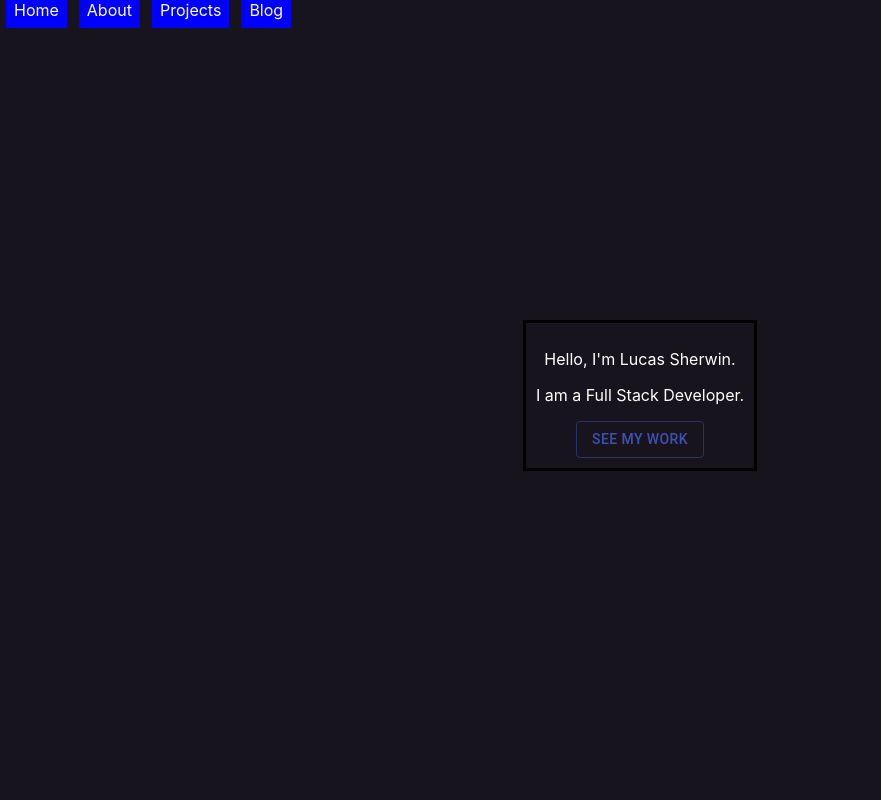
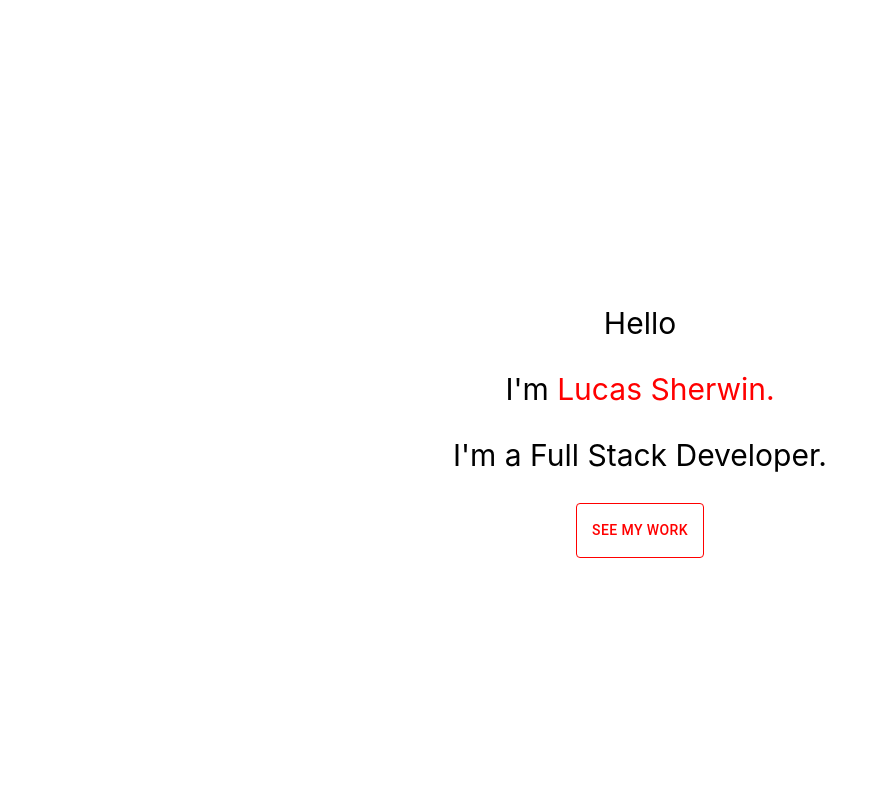
Before and after one commit to lucassherwin/lucas-portfolio, a React (Create React App) app: page / in a window 1280 px wide. Shown: the top 800 px of the page, without its empty margins (0-881 px from the left). Built offline with nearby package versions, Linux system fonts and the light colour scheme.

Commit message:
working on css

```diff
--- a/src/App.css
+++ b/src/App.css
@@ -1,7 +1,82 @@
 body {
   padding: 0;
   margin: 0;
-  background-color: #17141d;
-  /* background-color: white; */
-  color: white;
 }
+
+.helloFade {
+  margin-top: 25px;
+  font-size: 21px;
+  text-align: center;
+
+  -webkit-animation: fadein 2s; /* Safari, Chrome and Opera > 12.1 */
+     -moz-animation: fadein 2s; /* Firefox < 16 */
+      -ms-animation: fadein 2s; /* Internet Explorer */
+       -o-animation: fadein 2s; /* Opera < 12.1 */
+          animation: fadein 2s;
+}
+
+.nameFade {
+  /* margin-top: 25px;
+  font-size: 21px;
+  text-align: center; */
+
+  -webkit-animation: namefadein 2s; /* Safari, Chrome and Opera > 12.1 */
+     -moz-animation: namefadein 2s; /* Firefox < 16 */
+      -ms-animation: namefadein 2s; /* Internet Explorer */
+       -o-animation: namefadein 2s; /* Opera < 12.1 */
+          animation: namefadein 2s;
+}
+
+.fsFade {
+  margin-top: 25px;
+  font-size: 21px;
+  text-align: center;
+
+  -webkit-animation: fadein 2s; /* Safari, Chrome and Opera > 12.1 */
+     -moz-animation: fadein 2s; /* Firefox < 16 */
+      -ms-animation: fadein 2s; /* Internet Explorer */
+       -o-animation: fadein 2s; /* Opera < 12.1 */
+          animation: fadein 2s;
+}
+
+@keyframes fadein {
+  from { opacity: 0; }
+  to   { opacity: 1; }
+  /* 0% { opacity: 0; }
+  50% { opacity: 0; }
+  100% { opacity: 1; } */
+
+}
+
+@keyframes namefadein {
+  /* from { opacity: 0; }
+  to   { opacity: 1; } */
+  0% { opacity: 0; }
+  50% { opacity: 0.25; }
+  100% { opacity: 1; }
+
+}
+
+/* Firefox < 16 */
+@-moz-keyframes fadein {
+  from { opacity: 0; }
+  to   { opacity: 1; }
+}
+
+/* Safari, Chrome and Opera > 12.1 */
+@-webkit-keyframes fadein {
+  from { opacity: 0; }
+  to   { opacity: 1; }
+}
+
+/* Internet Explorer */
+@-ms-keyframes fadein {
+  from { opacity: 0; }
+  to   { opacity: 1; }
+}
+
+/* Opera < 12.1 */
+@-o-keyframes fadein {
+  from { opacity: 0; }
+  to   { opacity: 1; }
+}
--- a/src/App.js
+++ b/src/App.js
@@ -12,11 +12,11 @@ import './card.css';
 const App = () => {
   return (
     <div>
-        <Navbar />
-        <HomePage />
-        <About />
-        <Projects />
-        <Blog />
+      {/* <Navbar /> */}
+      <HomePage />
+      <About />
+      <Projects />
+      <Blog />
     </div>
   );
 }
--- a/src/components/HomePage.js
+++ b/src/components/HomePage.js
@@ -13,10 +13,28 @@ const Home = styled.div`
 
 const Welcome = styled.div`
   position: absolute;
-  top: 40%;
-  border: 3px solid black;
-  padding: 10px
+  top: 25%;
+  padding: 80px
 `;
+
+const Text = styled.p`
+  color: black;
+  font-size: 30px;
+`;
+
+export default function HomePage() {
+  return (
+    <Home id='home'>
+      <Welcome>
+        <Text className='helloFade'>Hello</Text>
+        <Text className='nameFade'>I'm <span style={{color: 'red'}}>Lucas Sherwin.</span></Text>
+        <Text className='fsFade'>I'm a Full Stack Developer.</Text>
+        <Button style={{height: 55, color: 'red', border: '1px solid red'}} variant='outlined' color='primary' onClick={() => scroller.scrollTo('about', {smooth: true, duration: 1000})}>See my work</Button>
+      </Welcome>
+    </Home>
+  )
+}
+
 
 // const Button = styled.button`
 //   font-size: 1em;
@@ -24,16 +42,3 @@ const Welcome = styled.div`
 //   border: 2px solid red;
 //   border-radius: 3px;
 // `;
-
-export default function HomePage() {
-
-  return (
-    <Home id='home'>
-      <Welcome>
-        <p>Hello, I'm Lucas Sherwin.</p>
-        <p>I am a Full Stack Developer.</p>
-        <Button variant='outlined' color='primary' onClick={() => scroller.scrollTo('about', {smooth: true, duration: 1000})}>See my work</Button>
-      </Welcome>
-    </Home>
-  )
-}
--- a/src/components/Navbar.js
+++ b/src/components/Navbar.js
@@ -4,7 +4,8 @@ import styled from 'styled-components';
 
 export default function Navbar() {
   const Nav = styled.nav`
-    position: fixed;
+    /* position: absolute; */
+    /* top: 0; */
   `;
 
   const link = {
```
